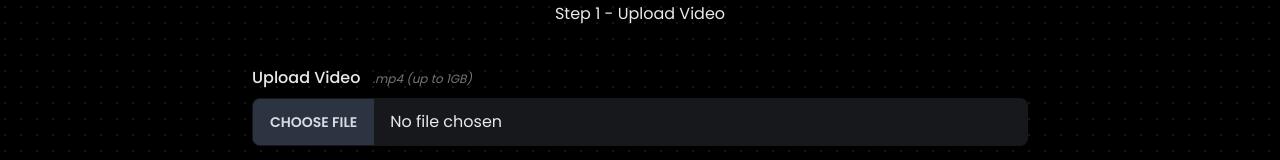
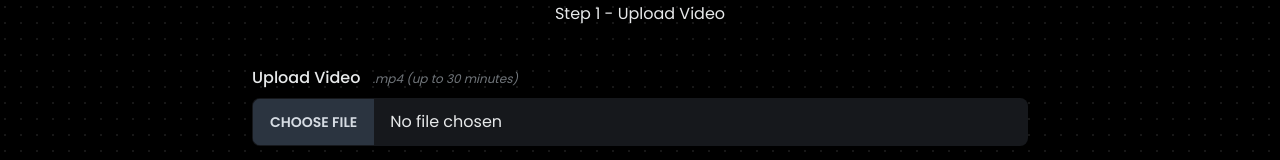
Before and after one commit to tengtutors/tutors_frontend, a Next.js app: page /transcripts-splitter in a window 1280 px wide. Shown: the part 350-510 px from the top of the page. Built offline with nearby package versions, Linux system fonts and the light colour scheme.

Commit message:
Update CreateTranscriptForm.jsx

```diff
--- a/components/CreateTranscriptForm.jsx
+++ b/components/CreateTranscriptForm.jsx
@@ -183,7 +183,7 @@ const CreateTranscriptForm = () => {
                             <div className="flex flex-col gap-2 relative">
                                 <label htmlFor="display" className="font-medium text-textPrimary">
                                     Upload Video
-                                    <span className="text-textSecondary text-xs pl-3 italic font-normal">.mp4 (up to 1GB)</span>
+                                    <span className="text-textSecondary text-xs pl-3 italic font-normal">.mp4 (up to 30 minutes)</span>
                                 </label>
 
                                 <input
```
